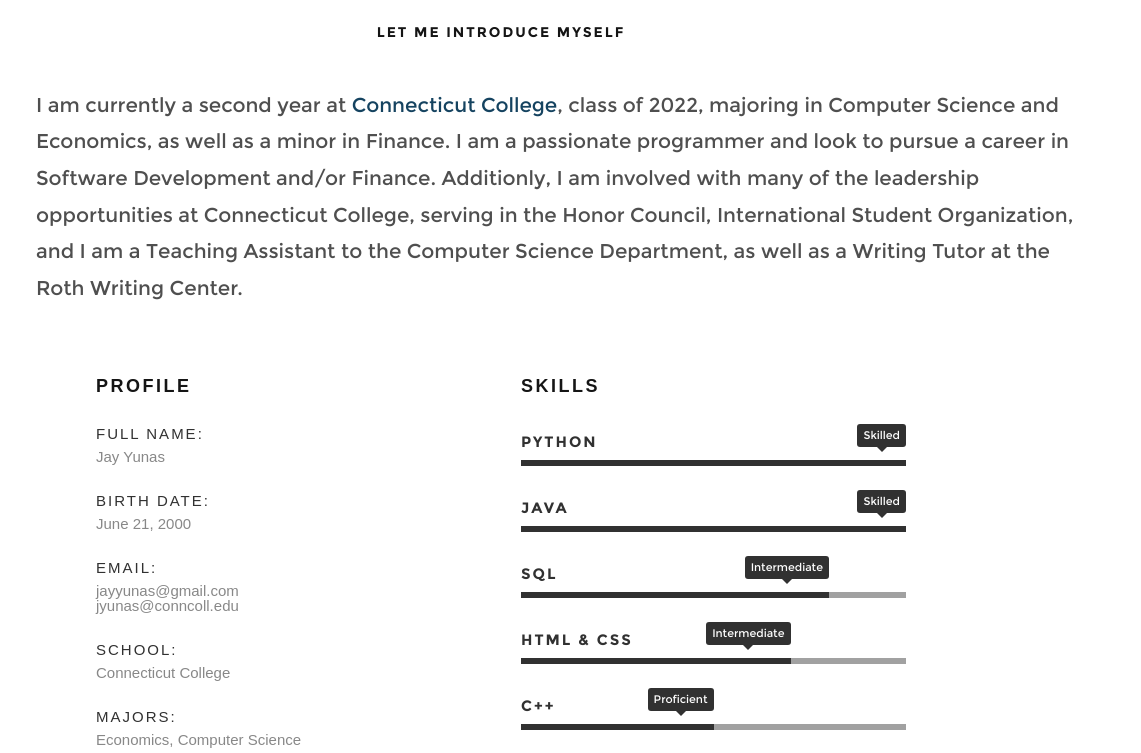
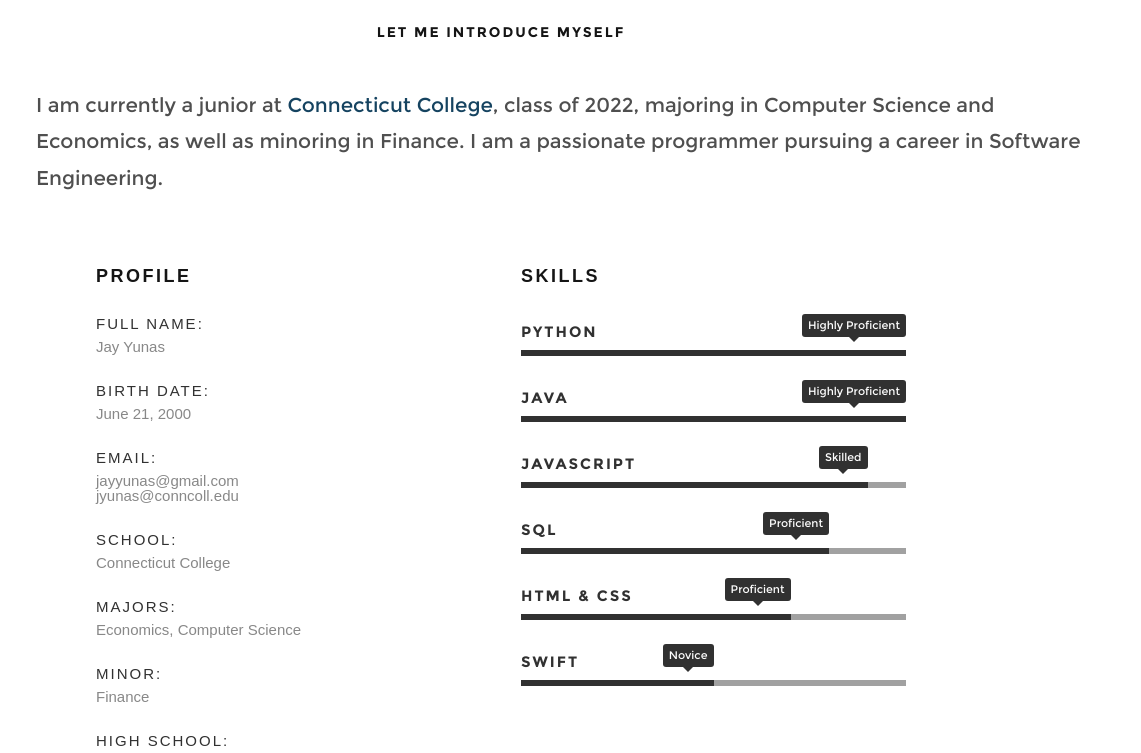
Before and after one commit to jayyunas/jayyunas.github.io, a plain HTML site: page index.html in a window 1280 px wide. Shown: the part 996-1749 px from the top of the page, 139-1280 px from the left. Drawn offline with Linux system fonts and the light colour scheme; files whose address does not match are found by name.

Commit message:
updating resume and intro

```diff
--- a/index.html
+++ b/index.html
@@ -199,9 +199,8 @@
 
                             <img src="images/linkedin.jpg" alt="Profile Picture">
 
-                            <p class="lead">I am currently a second year at <span style="color:#154360;">Connecticut College</span>, class of 2022, majoring in Computer Science and Economics, as well as a minor in Finance. I am a passionate programmer and look
-                                to pursue a career in Software Development and/or Finance. Additionly, I am involved with many of the leadership opportunities at Connecticut College, serving in the Honor Council, International Student Organization, and
-                                I am a Teaching Assistant to the Computer Science Department, as well as a Writing Tutor at the Roth Writing Center. </p>
+                            <p class="lead">I am currently a junior at <span style="color:#154360;">Connecticut College</span>, class of 2022, majoring in Computer Science and Economics, as well as minoring in Finance. I am a passionate programmer pursuing a career in
+                                Software Engineering.</p>
                         </div>
 
                     </div>
@@ -227,7 +226,7 @@
                             <li>
                                 <strong>Email:</strong>
                                 <span>jayyunas@gmail.com</span>
-								<span>jyunas@conncoll.edu</span>
+                                <span>jyunas@conncoll.edu</span>
                             </li>
                             <li>
                                 <strong>School:</strong>
@@ -259,25 +258,29 @@
                         <h3>Skills</h3>
                         <ul class="skill-bars">
                             <li>
-                                <div class="progress percent100"><span>Skilled</span></div>
+                                <div class="progress percent100"><span>Highly Proficient</span></div>
                                 <strong>Python</strong>
                             </li>
                             <li>
-                                <div class="progress percent100"><span>Skilled</span></div>
+                                <div class="progress percent100"><span>Highly Proficient</span></div>
                                 <strong>Java</strong>
                             </li>
                             <li>
-                                <div class="progress percent80"><span>Intermediate</span></div>
+                                <div class="progress percent90"><span>Skilled</span></div>
+                                <strong>JavaScript</strong>
+                            </li>
+                            <li>
+                                <div class="progress percent80"><span>Proficient</span></div>
                                 <strong>SQL</strong>
                             </li>
                             <li>
 
-                                <div class="progress percent70"><span>Intermediate</span></div>
+                                <div class="progress percent70"><span>Proficient</span></div>
                                 <strong>HTML & CSS</strong>
                             </li>
                             <li>
-                                <div class="progress percent50"><span>Proficient</span></div>
-                                <strong>C++</strong>
+                                <div class="progress percent50"><span>Novice</span></div>
+                                <strong>Swift</strong>
                             </li>
 
 
```
Also changed, not shown: 2 other files.
